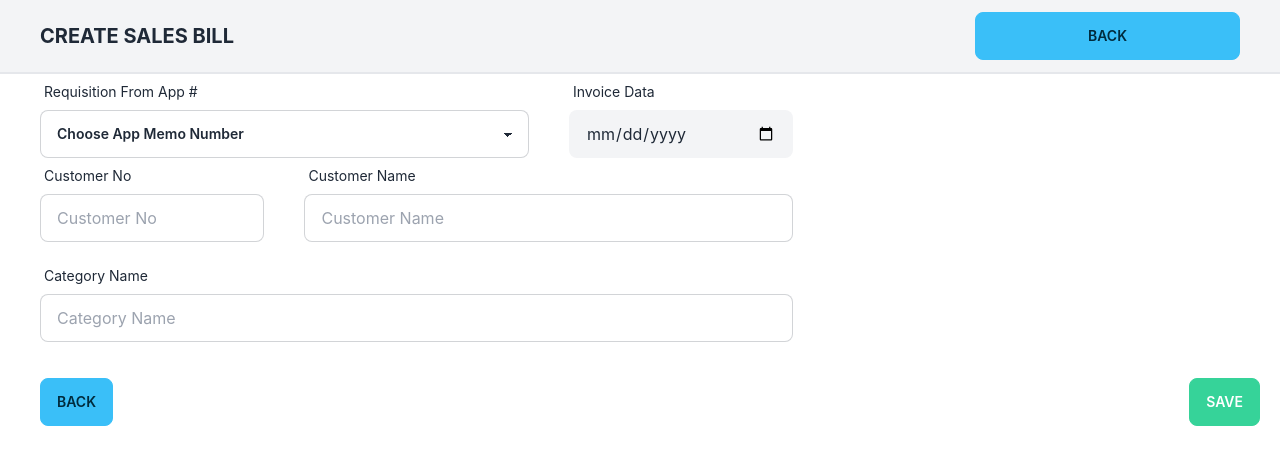
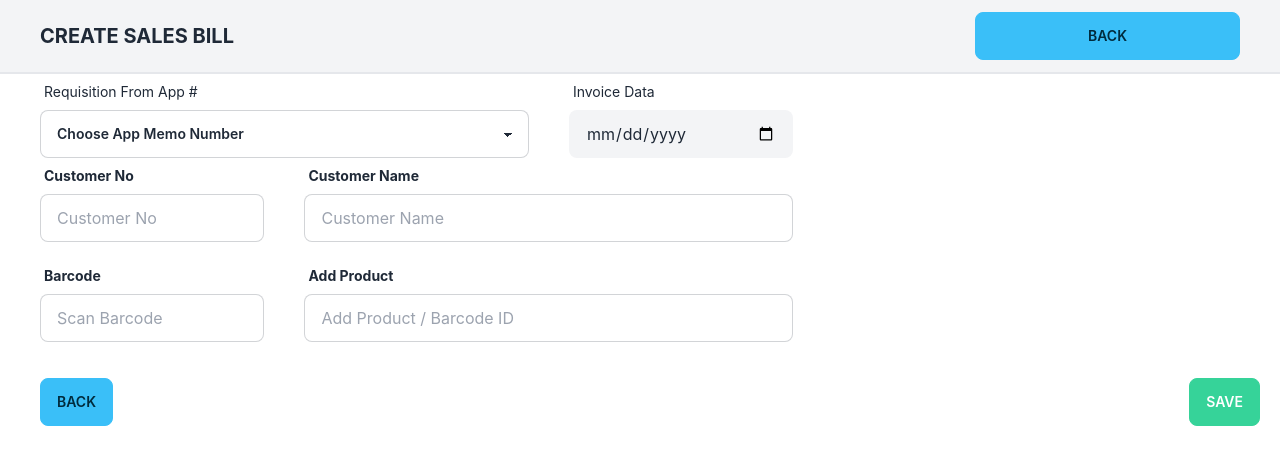
Before and after one commit to md-najmul-haque/medical-store-software, a React (Create React App) app: page / in a window 1280 px wide. Shown: the top 464 px of the page. Built offline with nearby package versions, Linux system fonts and the light colour scheme.

Commit message:
barcode and add product field created

```diff
--- a/src/components/CreateSalesBill.js
+++ b/src/components/CreateSalesBill.js
@@ -22,7 +22,7 @@ const CreateSalesBill = () => {
                                     <span className="label-text">Requisition From App #</span>
                                 </label>
                                 <select className="select w-full input-bordered" {...register("memoNumber")}>
-                                    <option selected>Choose App Memo Number</option>
+                                    <option disabled selected>Choose App Memo Number</option>
                                     <option>1</option>
                                     <option>2</option>
                                 </select>
@@ -45,7 +45,7 @@ const CreateSalesBill = () => {
 
                         <div className='grid grid-cols-3 col-span-2 gap-x-10'>
                             <div className="form-control w-full">
-                                <label className="label">
+                                <label className="label font-bold">
                                     <span className="label-text">Customer No</span>
                                 </label>
                                 <input
@@ -64,7 +64,7 @@ const CreateSalesBill = () => {
                             </div>
 
                             <div className="form-control w-full col-span-2">
-                                <label className="label">
+                                <label className="label font-bold">
                                     <span className="label-text">Customer Name</span>
                                 </label>
                                 <input
@@ -83,23 +83,44 @@ const CreateSalesBill = () => {
                             </div>
                         </div>
 
+                        <div className='grid grid-cols-3 col-span-2 gap-x-10'>
+                            <div className="form-control w-full">
+                                <label className="label font-bold">
+                                    <span className="label-text">Barcode</span>
+                                </label>
+                                <input
+                                    type="qr"
+                                    placeholder="Scan Barcode"
+                                    className="input w-full input-bordered"
+                                    {...register("barcode", {
+                                        required: {
+                                            value: true,
+                                            message: 'Barcode No is required'
+                                        }
+                                    })} />
+                                <label className="label">
+                                    {errors.barcode?.type === 'required' && <span className="label-text-alt text-red-500">{errors.barcode.message}</span>}
+                                </label>
+                            </div>
+
                             <div className="form-control w-full col-span-2">
-                            <label className="label">
-                                <span className="label-text">Category Name</span>
+                                <label className="label font-bold">
+                                    <span className="label-text">Add Product</span>
                                 </label>
                                 <input
                                     type="text"
-                                placeholder="Category Name"
+                                    placeholder="Add Product / Barcode ID"
                                     className="input w-full input-bordered"
-                                {...register("categoryName", {
+                                    {...register("customerName", {
                                         required: {
                                             value: true,
-                                        message: 'Category name is required'
+                                            message: 'Customer Name is required'
                                         }
                                     })} />
                                 <label className="label">
-                                {errors.categoryName?.type === 'required' && <span className="label-text-alt text-red-500">{errors.categoryName.message}</span>}
+                                    {errors.customerName?.type === 'required' && <span className="label-text-alt text-red-500">{errors.customerName.message}</span>}
                                 </label>
+                            </div>
                         </div>
 
 
```
Lines whose indentation alone changed are shown as unchanged.
